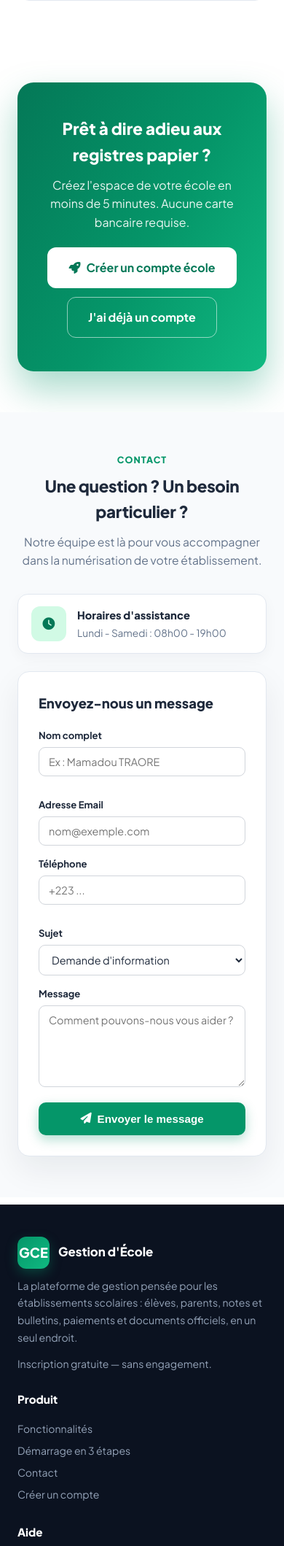
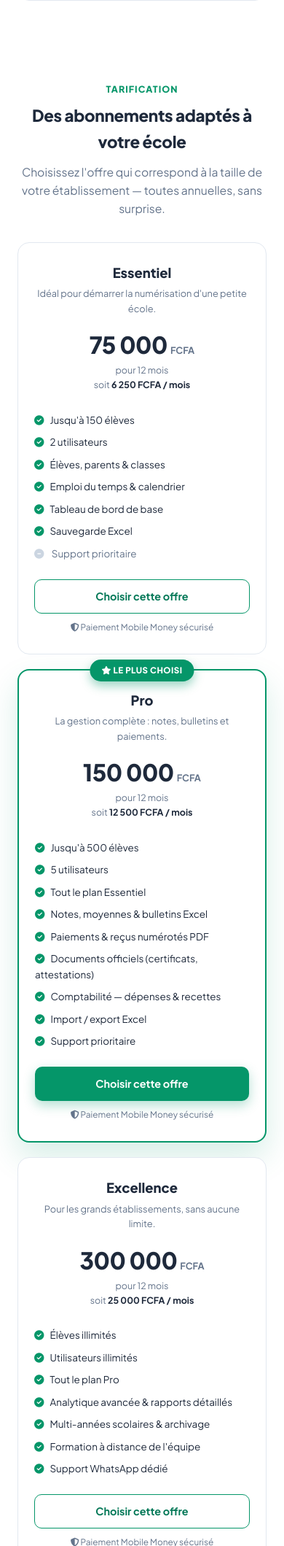
Before and after one commit to artisanweb4-blip/Projet_Gestion_Ecole, a Django app: page / in a window 390 px wide. Shown: the part 4381-6500 px from the top of the page at 73% size. Run offline with Django 5.2, Linux system fonts and the light colour scheme; data comes from the database, SQL or seed files in the repository; data that the repository does not hold is empty; parts of the project's set-up code (start-up, migrations or seed data) failed here and were passed over.

Commit message:
Landing : section Tarification — 3 formules annuelles aux fonctionnalités distinctes
- Nouvelle section type « Tarification » (modèle tailleurproplus.com) : 3 cartes — Essentiel (75 000 FCFA/an, soit 6 250/mois), Pro (150 000 FCFA/an, soit 12 500/mois, badge « Le plus choisi ») et Excellence (300 000 FCFA/an, soit 25 000/mois)
- Les fonctionnalités de l'application sont réparties en 3 niveaux : Essentiel (élèves/parents/classes, emploi du temps, tableau de bord, sauvegarde Excel), Pro (+ bulletins Excel, paiements & reçus, documents officiels, comptabilité, import/export), Excellence (+ illimité, analytique avancée, multi-années, formation & support WhatsApp dédié)
- Section pilotée par le modèle SubscriptionPlan : migration de données qui crée les 3 formules annuelles (365 jours) — modifiables ensuite depuis l'admin plateforme (prix, plafond d'élèves, liste des fonctionnalités une par ligne ; ligne commençant par « - » = non incluse, affichée grisée)
- Mentions bas de section : Mobile Money (Orange Money, Wave, MTN, Moov), changement d'offre à tout moment, support WhatsApp
- Lien « Tarifs » ajouté dans le footer (colonne Produit) ; boutons vers l'inscription école
- version 2026-10-05ad

Co-authored-by: arena-agent <297053741+arena-agent@users.noreply.github.com>

```diff
--- a/VERSION.txt
+++ b/VERSION.txt
@@ -1 +1 @@
-2026-10-05ac
+2026-10-05ad
--- a/templates/base.html
+++ b/templates/base.html
@@ -102,7 +102,7 @@
 
             <footer class="footer">
                 <p>Gestion d'École · &copy; {{ current_year }} Tous droits réservés
-                    · <span style="opacity:.55">Version 2026-10-05ac</span></p>
+                    · <span style="opacity:.55">Version 2026-10-05ad</span></p>
             </footer>
         </div>
     </div>
--- a/templates/website/landing.html
+++ b/templates/website/landing.html
@@ -168,6 +168,36 @@
         .alert-ok { background: #ecfdf5; border: 1px solid #a7f3d0; color: #065f46; border-radius: 10px; padding: 12px 16px; font-size: 0.9rem; font-weight: 700; margin-bottom: 16px; }
         @media (max-width: 900px) { .contact-layout { grid-template-columns: 1fr; } }
         @media (max-width: 560px) { .form-row { grid-template-columns: 1fr; } }
+
+        /* ---------- Tarification ---------- */
+        .pricing-grid { display: grid; grid-template-columns: repeat(3, 1fr); gap: 20px; align-items: stretch; }
+        .price-card { background: #fff; border: 1px solid var(--border); border-radius: 16px; padding: 26px 22px; display: flex; flex-direction: column; position: relative; text-align: center; }
+        .price-card.highlighted { border: 2px solid var(--primary); box-shadow: 0 20px 44px rgba(5,150,105,0.16); }
+        .best-badge {
+            position: absolute; top: -15px; left: 50%; transform: translateX(-50%);
+            background: var(--primary); color: #fff; font-size: 0.72rem; font-weight: 800;
+            text-transform: uppercase; letter-spacing: 0.5px; padding: 6px 16px; border-radius: 999px;
+            box-shadow: 0 6px 14px rgba(5,150,105,0.4); white-space: nowrap;
+        }
+        .price-card h3 { font-size: 1.15rem; font-weight: 800; }
+        .price-card .pd { font-size: 0.8rem; color: var(--muted); margin: 4px 0 14px; }
+        .price-line { margin-bottom: 14px; }
+        .price-line .amount { font-size: 2rem; font-weight: 800; letter-spacing: -0.5px; }
+        .price-line .cur { font-size: 0.8rem; font-weight: 700; color: var(--muted); margin-left: 4px; }
+        .price-line .per { display: block; font-size: 0.78rem; color: var(--muted); }
+        .price-line .per b { color: var(--text); }
+        .price-feats { list-style: none; text-align: left; margin: 8px 0 20px; flex: 1; }
+        .price-feats li { font-size: 0.84rem; padding: 4.5px 0; color: var(--text); }
+        .price-feats i.fa-circle-check { color: var(--primary); margin-right: 8px; }
+        .price-feats li.off { color: var(--muted); }
+        .price-feats i.fa-circle-minus { color: #cbd5e1; margin-right: 8px; }
+        .price-card .btn { width: 100%; justify-content: center; }
+        .price-card .btn-outline { background: #fff; color: var(--primary-dark); border-color: var(--primary); }
+        .price-card .btn-outline:hover { background: var(--primary-light); }
+        .secure-note { font-size: 0.74rem; color: var(--muted); margin-top: 10px; }
+        .pricing-mentions { display: flex; gap: 26px; justify-content: center; flex-wrap: wrap; margin-top: 26px; font-size: 0.83rem; color: var(--muted); }
+        .pricing-mentions i { color: var(--primary); margin-right: 6px; }
+        @media (max-width: 900px) { .pricing-grid { grid-template-columns: 1fr; } }
 
         /* ---------- Footer sombre ---------- */
         footer { background: #0b1220; color: #94a3b8; margin-top: 10px; }
@@ -366,6 +396,51 @@
         </div>
     </section>
 
+    <!-- ================= TARIFICATION ================= -->
+    {% if pricing_plans %}
+    <section id="tarifs">
+        <div class="container">
+            <div class="section-title">
+                <div class="kicker">Tarification</div>
+                <h2>Des abonnements adaptés à votre école</h2>
+                <p>Choisissez l'offre qui correspond à la taille de votre établissement — toutes annuelles, sans surprise.</p>
+            </div>
+            <div class="pricing-grid">
+                {% for item in pricing_plans %}
+                    <div class="price-card {% if item.highlighted %}highlighted{% endif %}">
+                        {% if item.highlighted %}<span class="best-badge"><i class="fa-solid fa-star"></i> Le plus choisi</span>{% endif %}
+                        <h3>{{ item.plan.name }}</h3>
+                        <div class="pd">{{ item.plan.description }}</div>
+                        <div class="price-line">
+                            <span class="amount">{{ item.price_display }}</span><span class="cur">FCFA</span>
+                            <span class="per">{{ item.duration_label }}</span>
+                            <span class="per">soit <b>{{ item.monthly_display }} FCFA / mois</b></span>
+                        </div>
+                        <ul class="price-feats">
+                            {% for line in item.features %}
+                                {% if line|slice:':1' == '-' %}
+                                    <li class="off"><i class="fa-solid fa-circle-minus"></i>{{ line|cut:'-' }}</li>
+                                {% else %}
+                                    <li><i class="fa-solid fa-circle-check"></i>{{ line }}</li>
+                                {% endif %}
+                            {% endfor %}
+                        </ul>
+                        <a href="{% url 'register_school' %}" class="btn {% if item.highlighted %}btn-primary{% else %}btn-outline{% endif %}">
+                            Choisir cette offre
+                        </a>
+                        <div class="secure-note"><i class="fa-solid fa-shield-halved"></i> Paiement Mobile Money sécurisé</div>
+                    </div>
+                {% endfor %}
+            </div>
+            <div class="pricing-mentions">
+                <span><i class="fa-solid fa-mobile-screen"></i> Mobile Money — Orange Money, Wave, MTN, Moov</span>
+                <span><i class="fa-solid fa-arrows-rotate"></i> Changement d'offre à tout moment</span>
+                <span><i class="fa-solid fa-headset"></i> Support WhatsApp réactif</span>
+            </div>
+        </div>
+    </section>
+    {% endif %}
+
     <!-- ================= CTA ================= -->
     <section>
         <div class="container">
@@ -491,6 +566,7 @@
                 <p>
                     <a href="#fonctions">Fonctionnalités</a><br>
                     <a href="#demarrage">Démarrage en 3 étapes</a><br>
+                    <a href="#tarifs">Tarifs</a><br>
                     <a href="#contact">Contact</a><br>
                     <a href="{% url 'register_school' %}">Créer un compte</a>
                 </p>
--- a/website/views.py
+++ b/website/views.py
@@ -45,6 +45,20 @@ def landing(request):
         .exclude(school_name='').first()
     )
 
+    # Formules d'abonnement annuelles (affichage type « Tarification »)
+    from accounts.models import SubscriptionPlan
+    pricing_plans = []
+    for p in SubscriptionPlan.objects.filter(is_active=True).order_by('price'):
+        price = int(p.price) if p.price else 0
+        pricing_plans.append({
+            'plan': p,
+            'price_display': f"{price:,}".replace(',', ' '),
+            'monthly_display': f"{price // 12:,}".replace(',', ' ') if price else '0',
+            'duration_label': "pour 12 mois" if p.duration_days == 365 else f"pour {p.duration_days} jours",
+            'features': p.features.splitlines() if p.features else [],
+            'highlighted': p.code == 'pro',
+        })
+
     context = {
         'nb_schools': nb_schools,
         'nb_students': Student.objects.filter(is_active=True).count(),
@@ -53,6 +67,7 @@ def landing(request):
         'footer_school': footer_school,
         'form': form,
         'contact_sent': request.GET.get('sent') == '1',
+        'pricing_plans': pricing_plans,
     }
     return render(request, 'website/landing.html', context)
 
```
Also changed, not shown: accounts/migrations/0007_seed_annual_plans.py (added).
